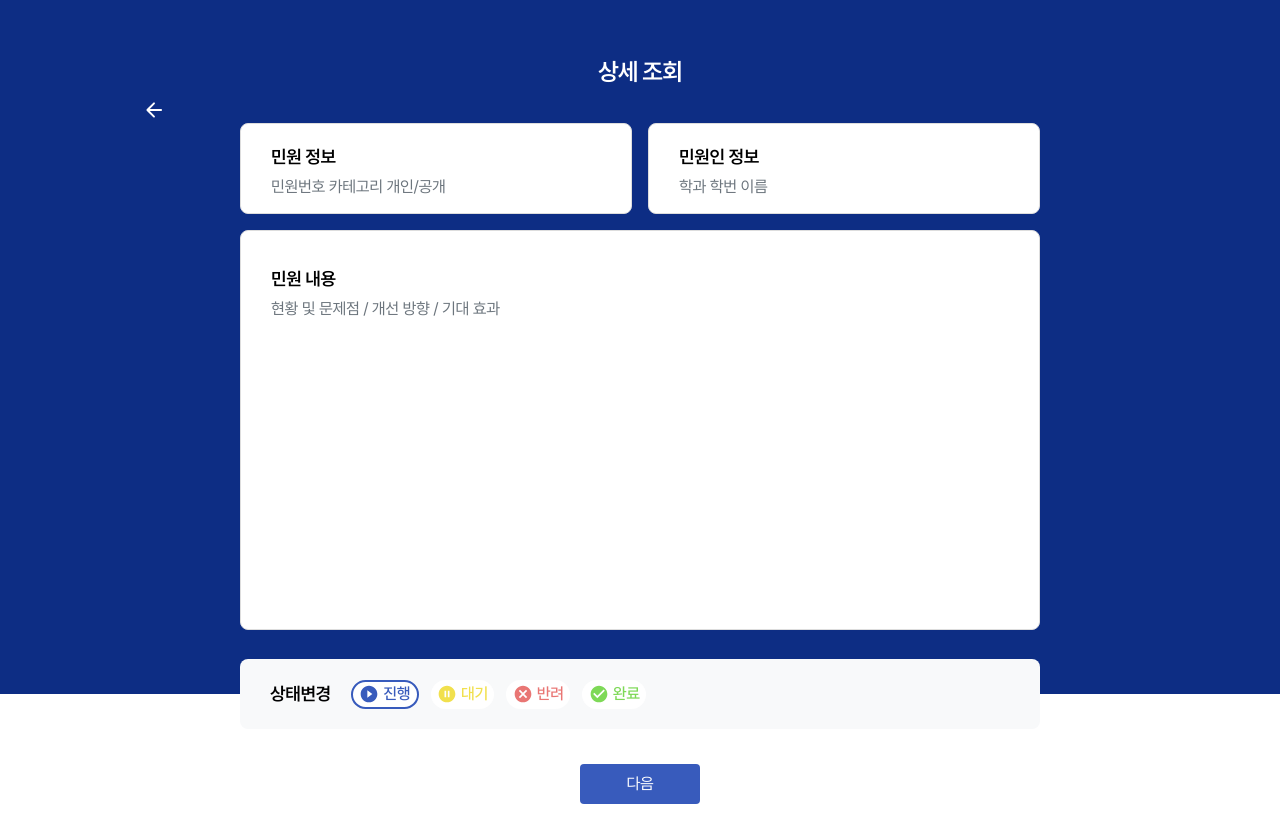
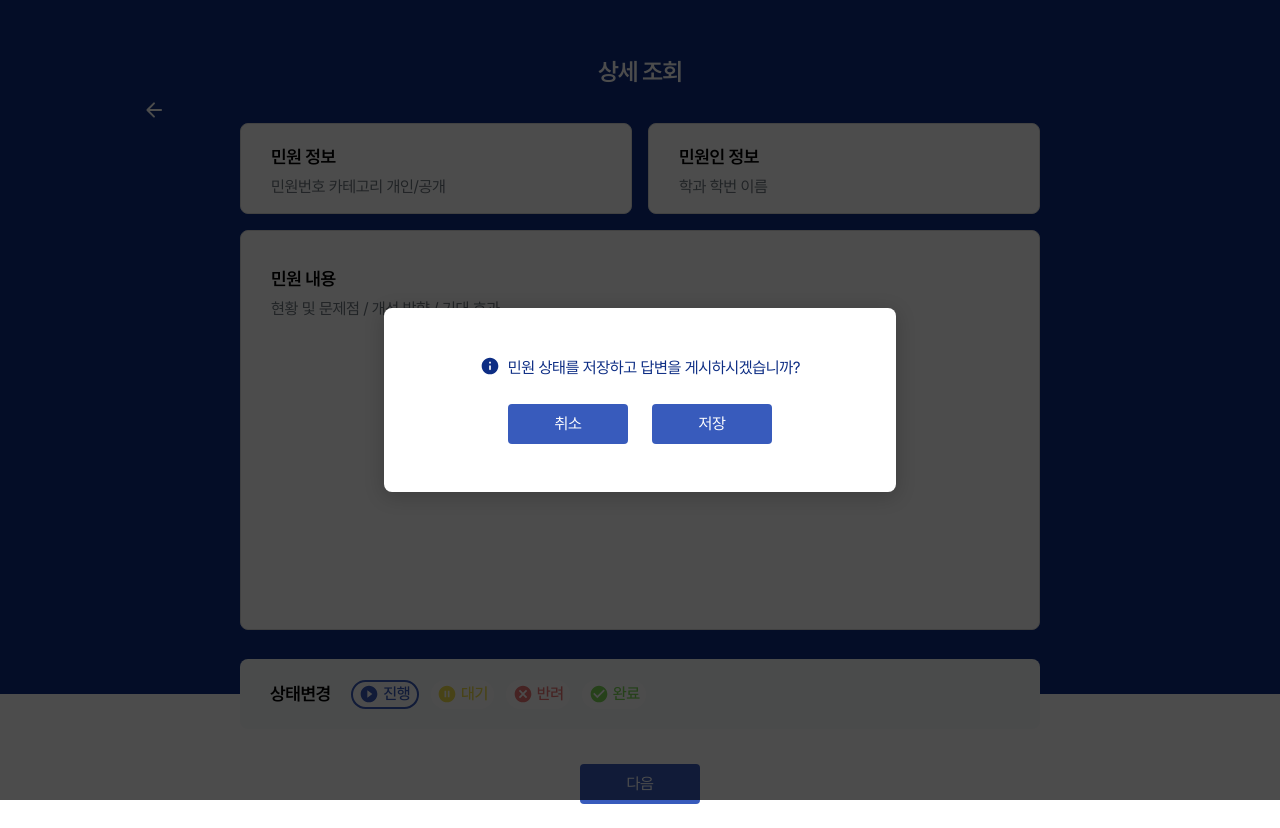
Before and after one commit to waieiches/SM-137-Frontend, a React (Vite) app: page /admin/detail in a window 1280 px wide. Both pictures are taken after a click on the button "다음". Built offline with nearby package versions, Linux system fonts and the light colour scheme.

Commit message:
feat: 관리자 답변 및 상태 저장 모달창 제작

```diff
--- /dev/null
+++ b/src/components/modal/contents/AdminModalContents.tsx
@@ -0,0 +1,41 @@
+import styled from "@emotion/styled";
+import Button from "../../button/Button";
+import InfoMessage from "../../info-message/InfoMessage";
+
+const Container = styled.div`
+  display: flex;
+  flex-direction: column;
+  gap: 1.5rem;
+  align-items: center;
+  width: 100%;
+  max-width: 500px;
+`;
+
+const ButtonContainer = styled.div`
+    display: flex;
+    justify-content: center;
+    gap: 1.5rem;
+`
+const MessageText = `민원 상태를 저장하고 답변을 게시하시겠습니까?`;
+
+interface AdminModalContentsProps {
+  handleClose: () => void;
+}
+
+const AdminModalContents = ({ handleClose }: AdminModalContentsProps) => {
+  return (
+    <Container>
+      <InfoMessage
+        sizeType="small"
+        messageType="info"
+        content={MessageText}
+      />
+      <ButtonContainer>
+      <Button type="_120x40_Primary" content="취소" onClick={handleClose} />
+      <Button type="_120x40_Primary" content="저장" onClick={handleClose} />
+      </ButtonContainer>
+    </Container>
+  );
+};
+
+export default AdminModalContents;
--- a/src/pages/admin-detail/AdminDetail.tsx
+++ b/src/pages/admin-detail/AdminDetail.tsx
@@ -2,8 +2,12 @@ import React, { useState } from "react";
 import styled from "@emotion/styled";
 import ContentGrid from "./ContentGrid";
 import StatusBar from "./StatusBar";
+import { StatusType } from "../../types/Type";
 import Button from "../../components/button/Button";
 import BackButton from "./BackButton";
+import AdminModalContents from "../../components/modal/contents/AdminModalContents";
+import Modal from "../../components/modal/Modal";
+import { useModal } from "../../hooks/useModal";
 
 const Background = styled.div`
   width: 100%;
@@ -67,10 +71,10 @@ const BackButtonStyled = styled(BackButton)`
   `;
 
 const AdminDetail = () => {
-  // 선택된 상태를 관리하는 state 추가
-  const [selectedStatus, setSelectedStatus] = useState("");
+  const [selectedStatus, setSelectedStatus] = useState<StatusType>("inProgress");
+  const { isModalOpen, handleModalOpen, handleModalClose } = useModal();
 
-  const handleStatusChange = (status: React.SetStateAction<string>) => {
+  const handleStatusChange = (status: StatusType) => {
     setSelectedStatus(status);
   };
 
@@ -96,8 +100,14 @@ const AdminDetail = () => {
       ) : null}
 
       <ButtonContainer>
-        <Button content="다음" type={"_120x40_Primary"} />
+        <Button content="다음" type={"_120x40_Primary"} onClick={handleModalOpen} />
       </ButtonContainer>
+
+      <Modal
+        isOpen={isModalOpen}
+        onClose={handleModalClose}
+        contents={<AdminModalContents handleClose={handleModalClose} />}
+        />
     </>
   );
 };
```
